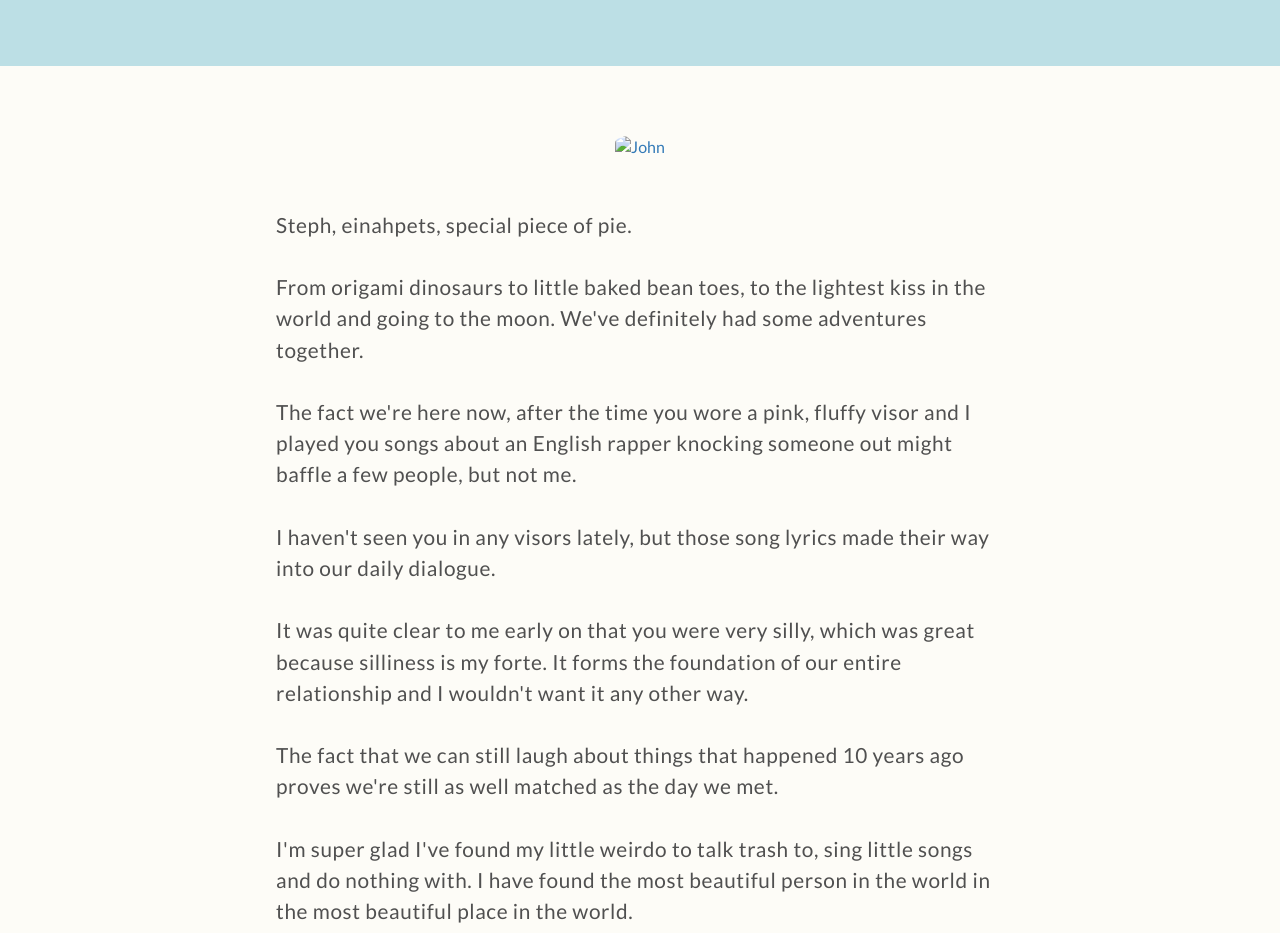
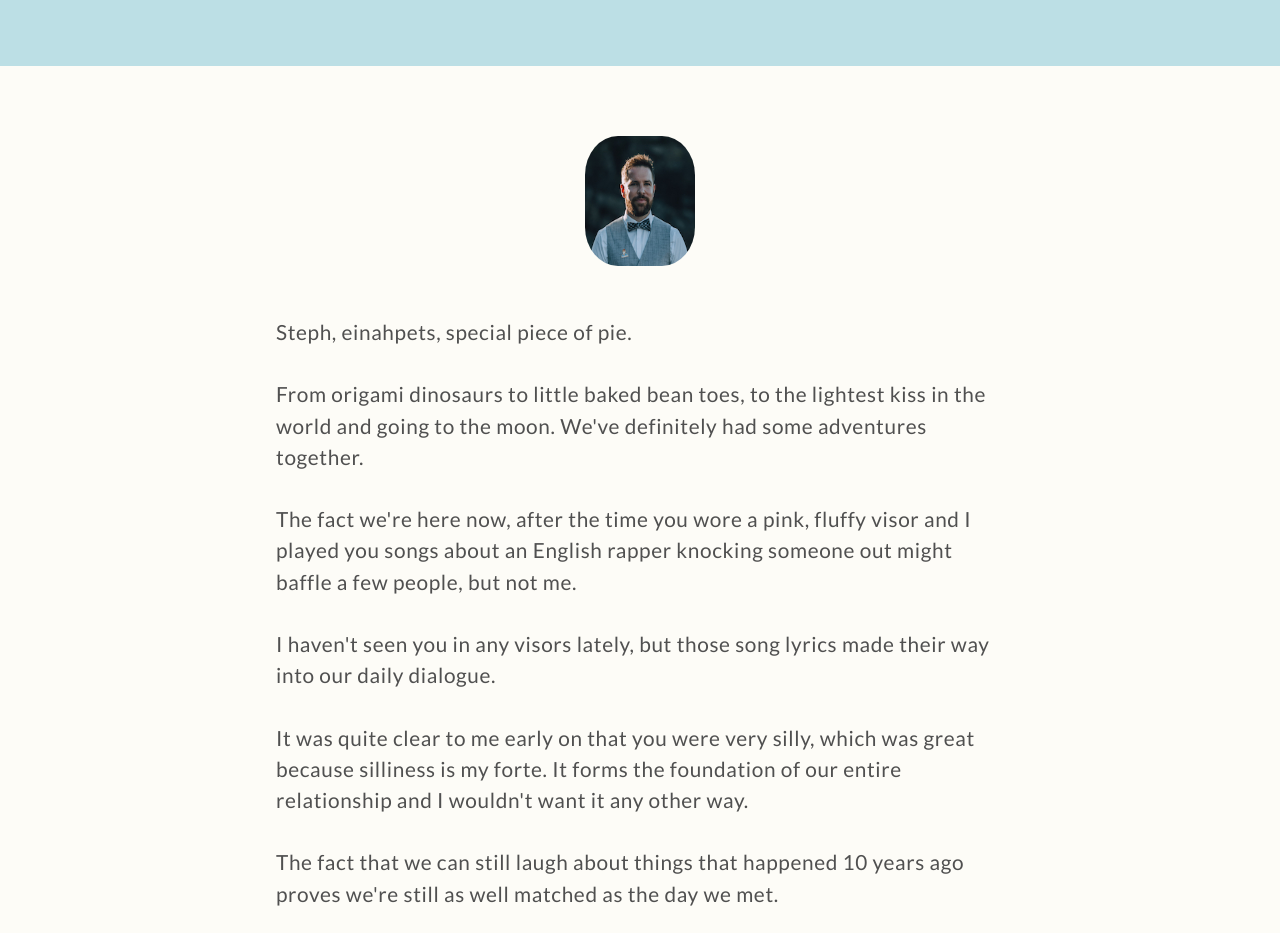
Before and after one commit to joinx83/wedstival, a plain HTML site: page vows.html in a window 1280 px wide. Shown: the part 2920-3853 px from the top of the page. Drawn offline with nearby package versions, Linux system fonts and the light colour scheme; a script that the page names is missing.

Commit message:
Add files via upload

```diff
--- a/vows.html
+++ b/vows.html
@@ -122,7 +122,7 @@
                 </div>
 
                         <div class="john slide">
-                        <a href="#"><img class="profile-pic-2" src="assets/img/JS-1268-WEB.jpg.jpg" alt="John"></a>
+                        <a href="#"><img class="profile-pic-2" src="assets/img/JS-1268-WEB.jpg" alt="John"></a>
                             <p id="vows-text-john">Steph, einahpets, special piece of pie. <br><br>From origami dinosaurs to little baked bean toes, to the lightest kiss in the world and going to the moon.
                             We've definitely had some adventures together.<br><br>
                             The fact we're here now, after the time you wore a pink, fluffy visor and I played you songs about an English rapper knocking someone out might baffle a few people, but not me.<br><br>
```
